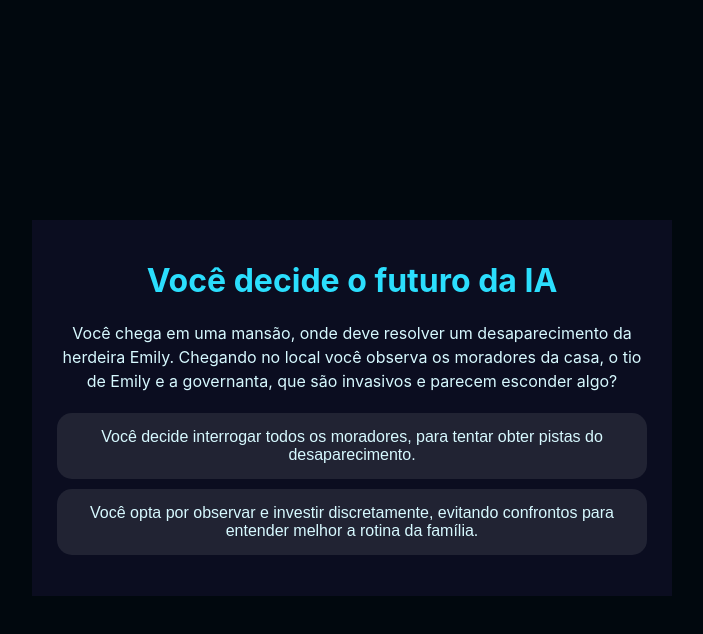
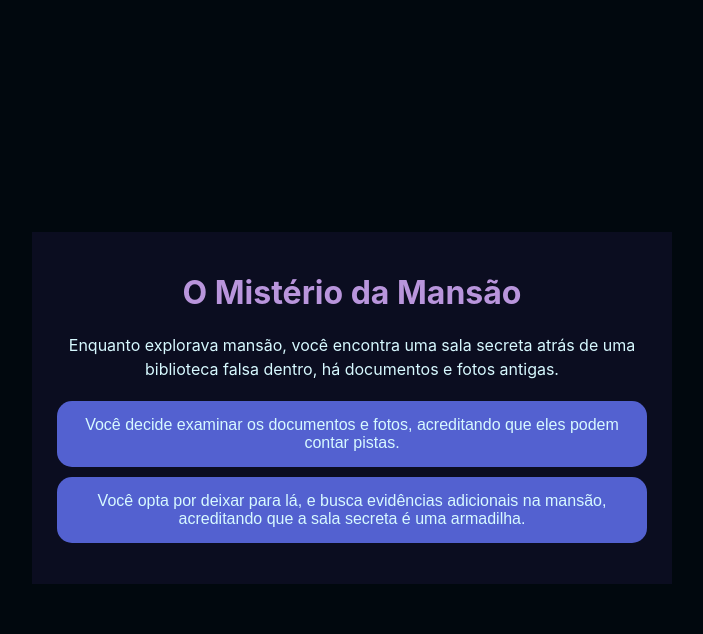
Before and after one commit to kauanelaurindo/funcao-ia-kauanel, a plain HTML site: page index.html in a window 1280 px wide. Both pictures are taken after a click on the button 640 px from the left and 446 px from the top of the page. Shown: the whole page, without its empty margins (288-991 px from the left). Drawn offline with Linux system fonts and the light colour scheme.

Commit message:
Add files via upload
30/08 atualizei

```diff
--- a/index.html
+++ b/index.html
@@ -12,7 +12,7 @@
 
     <body>
         <div class="caixa-principal">
-            <h1>Você decide o futuro da IA</h1>
+            <h1>O Mistério da Mansão</h1>
             <div class="caixa-perguntas"></div>
             <div class="caixa-alternativas"></div>
             <div class="caixa-resultado">
--- a/main.js
+++ b/main.js
@@ -1,9 +1,8 @@
 const caixaPrincipal = document.querySelector(".caixa-principal");
 const caixaPerguntas = document.querySelector(".caixa-perguntas");
 const caixaAlternativas = document.querySelector(".caixa-alternativas");
-const caixaResultado = document.querySelector(".caixa-resultaddo");
-const textoResultado = document.querySelector(".texto-Resultado");
-
+const caixaResultado = document.querySelector(".caixa-resultado");
+const textoResultado = document.querySelector(".texto-resultado");
 
 const perguntas = [
     {
@@ -19,21 +18,22 @@ const perguntas = [
             }
         ]
     },
+
     {
-        enunciado: " Enquanto explorava mansão, você encontra uma sala secreta atrás de uma biblioteca falsa dentro, há documentos e fotos antigas?",
+        enunciado: "Enquanto explorava mansão, você encontra uma sala secreta atrás de uma biblioteca falsa dentro, há documentos e fotos antigas. ",
         alternativas: [
             {
                 texto: "Você decide examinar os documentos e fotos, acreditando que eles podem contar pistas.",
                 afirmacao: "Após conduzir um interrogatório intensivo de tio de Emily. Apresenta uma série de evidências acumuladas que expõem seu envolvimento. Sem saída, confessa seu papel no desaparecimento de Emily. Ele revela que, motivado pela ganância e pela inveja, planejou sequestrar Emily para forçá-la a transferir a herança. Ele havia roubado o colar de esmeraldas como parte de um plano para criar uma falsa pista que desviasse a investigação.Com a confissão dele. Você é capaz de localizar Emily, que estava escondida em uma das dependências secretas da mansão. Emily é resgatada e retorna à segurança a sua casa. O escândalo abalou a cidade, mas também trouxe à tona a verdade sobre os segredos da família Ravenwood. O tio é preso e a mansão passa a ser conhecida como um local de mistérios resolvidos e justiça restaurada.",
             },
             {
-                texto: "Você opta por deixar para lá, e busca evidências adicionais na mansão, acreditando que a sala secreta é uma armadilha.",
+                texto: "Você opta por deixar para lá, e busca evidências adicionais na mansão, acreditando que a sala secreta é uma armadilha. ",
                 afirmacao: "Ao montar uma armadilha para o tio, descobre que ele não revela a verdade diretamente. No entanto, durante a armadilha, um novo detalhe crucial vem à tona: um vídeo antigo da mansão mostra Emily sendo sequestrada por um desconhecido. A filmagem revela que o tio pode não ser o verdadeiro culpado, mas um cúmplice de alguém mais perigoso e astuto. Com essa nova pista, Sofia percebe que há uma trama ainda mais complexa envolvendo uma rede de conspiração. O verdadeiro responsável pelo desaparecimento de Emily pode estar escondido, e a identidade dele é um mistério.",
             }
         ]
     },
     {
-        enunciado: "Um dos moradores da mansão, a prima de Emily, Sofia, conferir ter visto algo suspeito na noite do desaparecimento, mas seu relato é confuso?",
+        enunciado: "Um dos moradores da mansão, a prima de Emily, Sofia, conferir ter visto algo suspeito na noite do desaparecimento, mas seu relato é confuso. ",
         alternativas: [
             {
                 texto: "Você decide confrontar com as evidências  encontradas e pressiona-lá para obter mais informação.",
@@ -46,11 +46,11 @@ const perguntas = [
         ]
     },
     {
-        enunciado: "Um item valioso da família, um antigo colar desaparece na mesma época que Emily. Isso só aumenta a complexidade do caso?",
+        enunciado: "Um item valioso da família, um antigo colar desaparece na mesma época que Emily. Isso só aumenta a complexidade do caso.",
         alternativas: [
             {
                 texto: "Você foca em descobrir o desaparecimento do colar é um desvio do foco principal.",
-                afirmacao: " Ao montar uma armadilha para o tio, descobre que ele não revela a verdade diretamente. No entanto, durante a armadilha, um novo detalhe crucial vem à tona: um vídeo antigo da mansão mostra Emily sendo sequestrada por um desconhecido. A filmagem revela que o tio pode não ser o verdadeiro culpado, mas um cúmplice de alguém mais perigoso e astuto. Com essa nova pista, Sofia percebe que há uma trama ainda mais complexa envolvendo uma rede de conspiração. O verdadeiro responsável pelo desaparecimento de Emily pode estar escondido, e a identidade dele é um mistério.",
+                afirmacao: "Ao montar uma armadilha para o tio, descobre que ele não revela a verdade diretamente. No entanto, durante a armadilha, um novo detalhe crucial vem à tona: um vídeo antigo da mansão mostra Emily sendo sequestrada por um desconhecido. A filmagem revela que o tio pode não ser o verdadeiro culpado, mas um cúmplice de alguém mais perigoso e astuto. Com essa nova pista, Sofia percebe que há uma trama ainda mais complexa envolvendo uma rede de conspiração. O verdadeiro responsável pelo desaparecimento de Emily pode estar escondido, e a identidade dele é um mistério.",
             },
             {
                 texto: "Você investiga a origem e o valor do colar e analisa quem tinha acesso a jóia.",
@@ -59,10 +59,10 @@ const perguntas = [
         ]
     },
     {
-        enunciado: "Após várias investigações, você está pronta para confrontar o principal suspeito, o tio de Emily, que têm uma história sobre o desaparecimento?",
+        enunciado: "Após várias investigações, você está pronta para confrontar o principal suspeito, o tio de Emily, que têm uma história sobre o desaparecimento.",
         alternativas: [
             {
-                texto: "Você faz um interrogatório detalhado, apresentando todas as evidências para forca-lo a revelar a verdade.",
+                texto: "Você faz um interrogatório detalhado, apresentando todas as evidências para forca-lo a revelar a verdade ",
                 afirmacao: "Após conduzir um interrogatório intensivo de tio de Emily. Apresenta uma série de evidências acumuladas que expõem seu envolvimento. Sem saída, confessa seu papel no desaparecimento de Emily. Ele revela que, motivado pela ganância e pela inveja, planejou sequestrar Emily para forçá-la a transferir a herança. Ele havia roubado o colar de esmeraldas como parte de um plano para criar uma falsa pista que desviasse a investigação.Com a confissão dele. Você é capaz de localizar Emily, que estava escondida em uma das dependências secretas da mansão. Emily é resgatada e retorna à segurança a sua casa. O escândalo abalou a cidade, mas também trouxe à tona a verdade sobre os segredos da família Ravenwood. O tio é preso e a mansão passa a ser conhecida como um local de mistérios resolvidos e justiça restaurada.",
             },
             {
@@ -74,20 +74,42 @@ const perguntas = [
 ];
 
 let atual = 0;
-let PerguntaAtual;
+let perguntaAtual;
+let historiaFinal = "";
 
 function mostraPergunta() {
+    if (atual >= perguntas.length) {
+        mostraResultado();
+        return;
+    }
+
     perguntaAtual = perguntas[atual];
     caixaPerguntas.textContent = perguntaAtual.enunciado;
+    caixaAlternativas.textContent = "";
     mostraAlternativas();
+
 }
 
 function mostraAlternativas() {
     for (const alternativa of perguntaAtual.alternativas) {
         const botaoAlternativas = document.createElement("button");
         botaoAlternativas.textContent = alternativa.texto;
+        botaoAlternativas.addEventListener("click", () => respostaSelecionada(alternativa));
         caixaAlternativas.appendChild(botaoAlternativas);
     }
 }
 
+function respostaSelecionada(opcaoSelecionada) {
+    const afirmacoes = opcaoSelecionada.afirmacao;
+    historiaFinal += afirmacoes + " ";
+    atual++;
+    mostraPergunta();
+}
+
+function mostraResultado() {
+    caixaPerguntas.textContent = "No Final...";
+    textoResultado.textContent = historiaFinal;
+    caixaAlternativas.textContent = " ";
+}
+
 mostraPergunta();
--- a/style.css
+++ b/style.css
@@ -1,8 +1,8 @@
 :root {
     --cor-fundo: #01080E;
     --cor-principal: #0B0D20;
-    --cor-secundaria: #212333;
-    --cor-destaque: #2BDEFD;
+    --cor-secundaria: #5361d0;
+    --cor-destaque: #b995dc;
     --cor-texto: #D7F9FF;
 }
 
```
